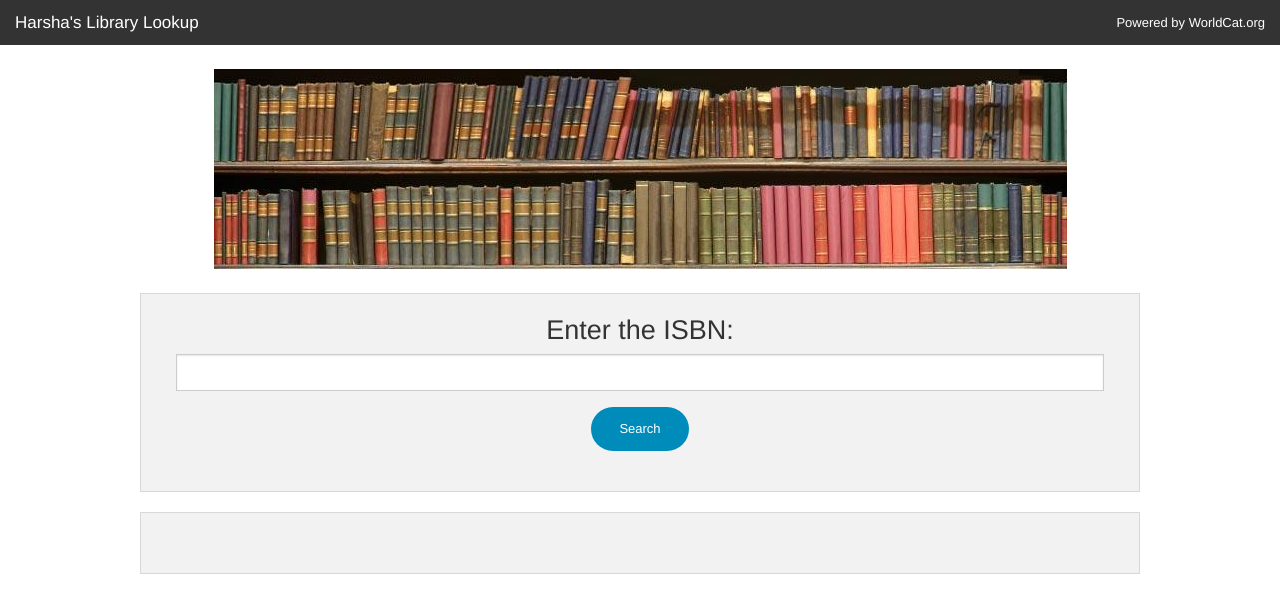
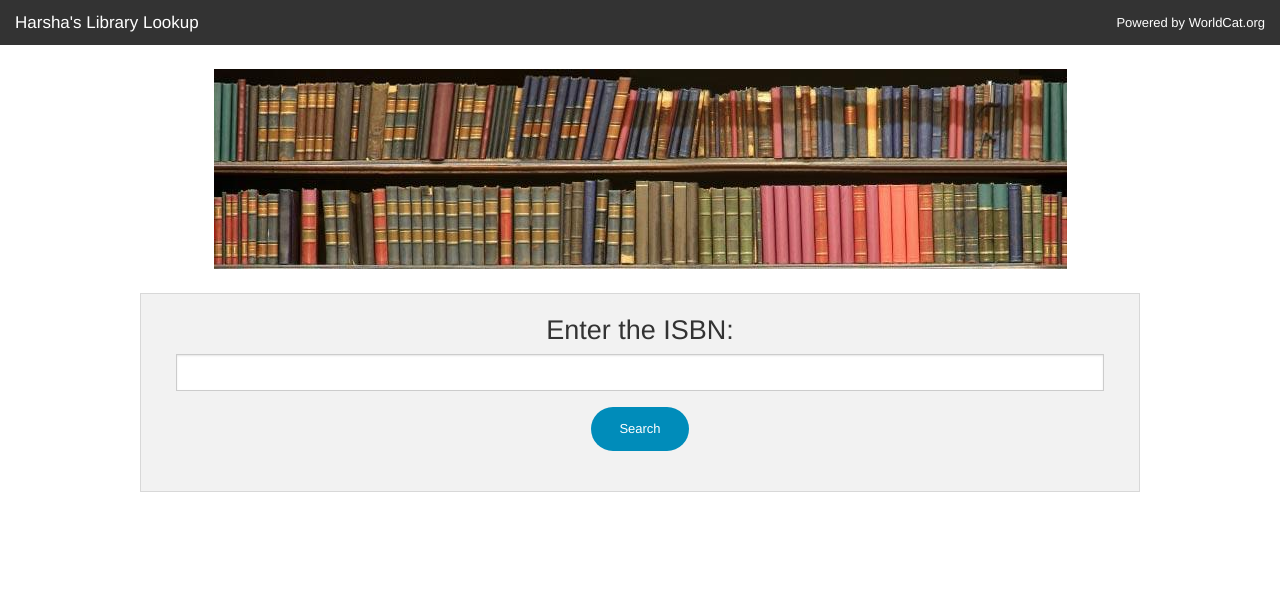
Before and after one commit to mavharsha/Library-Lookup, a plain HTML site: page index.html in a window 1280 px wide. Drawn offline with Linux system fonts and the light colour scheme.

Commit message:
Update index.html

```diff
--- a/index.html
+++ b/index.html
@@ -38,7 +38,7 @@
 
 	</form>
 
-       <div class="row panel" id="secondframe">
+       <div class="row panel" id="secondframe" style="visibility:hidden;">
 			<div class="large-12 columns">
 			  <ul id="items"></ul>
 			</div>
```
